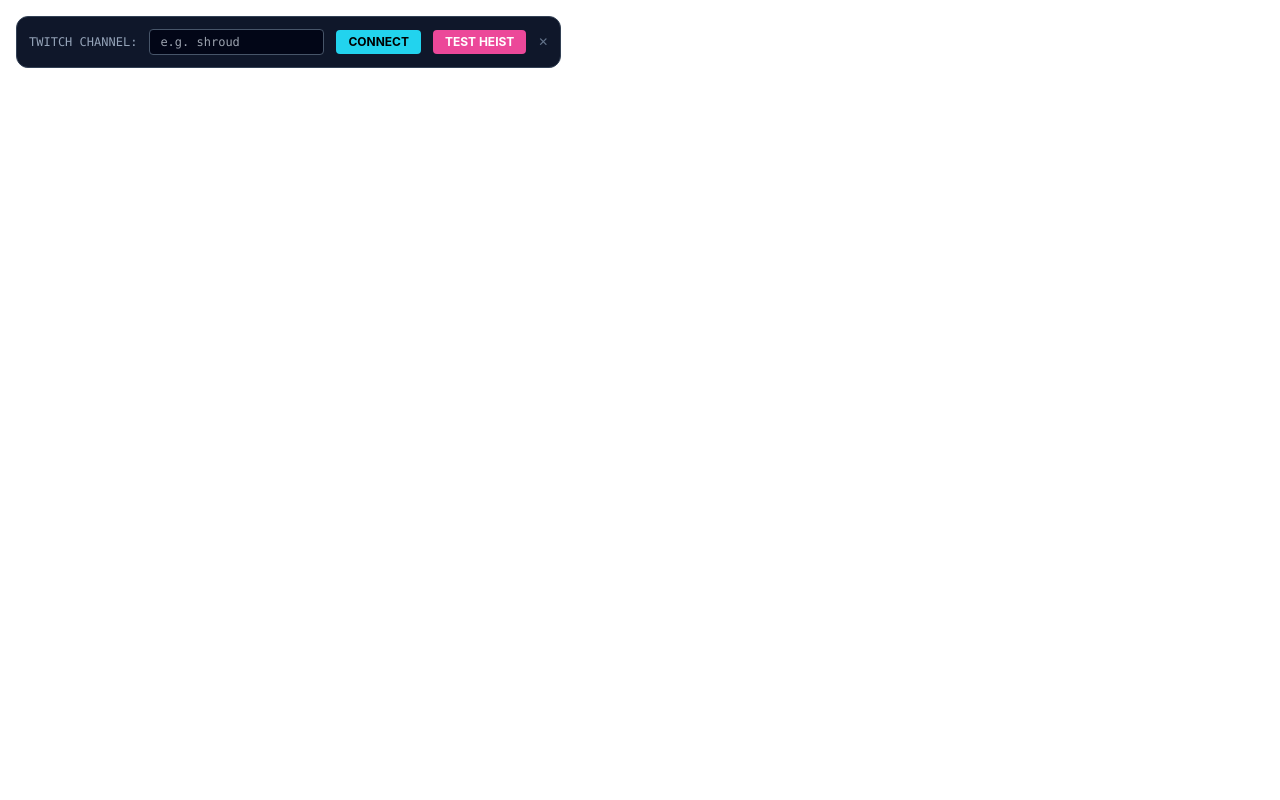
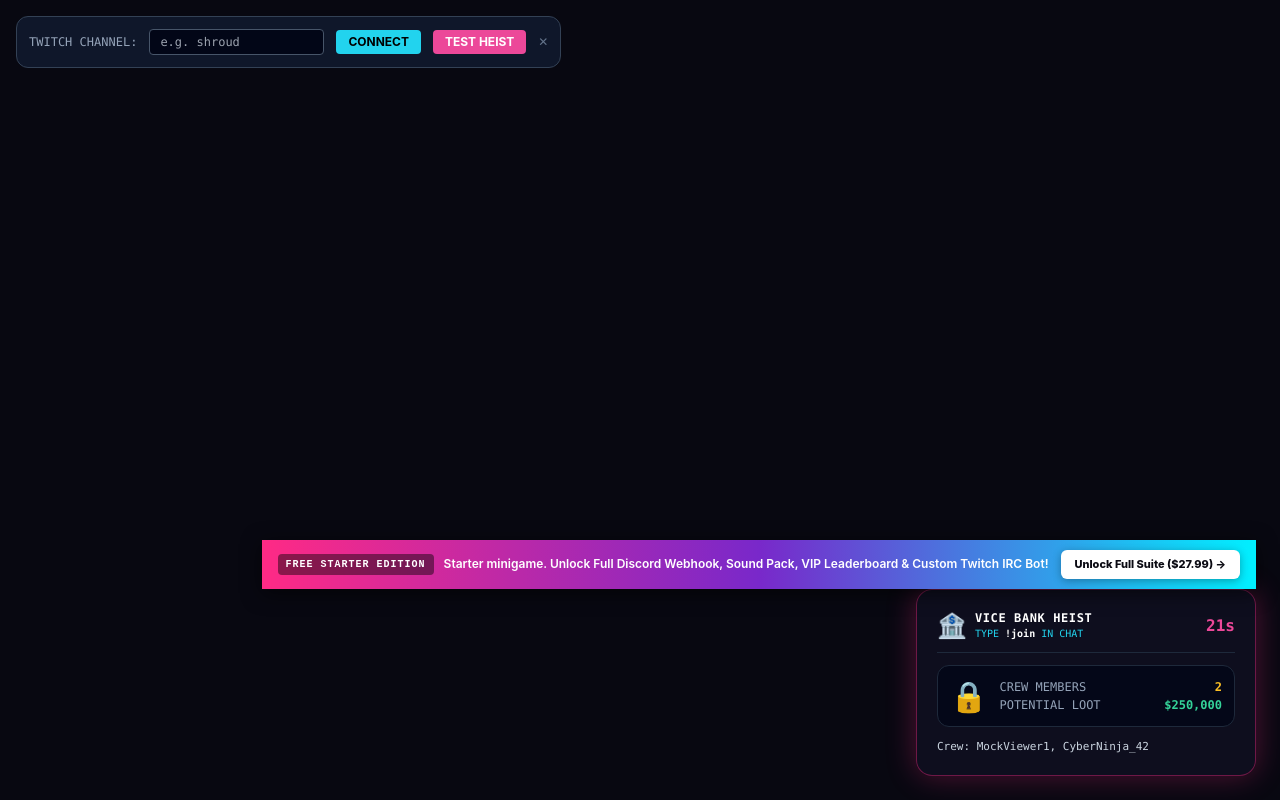
Before and after one commit to notionmaster001-max/chatheist-live-starter, a plain HTML site: page index.html in a window 1280 px wide. Drawn offline with nearby package versions, Linux system fonts and the light colour scheme.

Commit message:
feat: add high-converting starter promo banner & live simulator UI

```diff
--- a/index.html
+++ b/index.html
@@ -4,7 +4,10 @@
   <meta charset="UTF-8">
   <meta name="viewport" content="width=device-width, initial-scale=1.0">
   <title>ChatHeist Live™ | Interactive OBS Minigame</title>
-  <script src="https://cdn.tailwindcss.com"></script>
+  <script src="https://cdn.tailwindcss.com">
+    // Auto-demo in standalone preview
+    window.addEventListener('load', () => { setTimeout(simulateHeist, 600); });
+  </script>
   <script>
     tailwind.config = {
       theme: {
@@ -22,13 +25,16 @@
         }
       }
     }
+
+    // Auto-demo in standalone preview
+    window.addEventListener('load', () => { setTimeout(simulateHeist, 600); });
   </script>
   <!-- OFFLINE CSS FALLBACK -->
   <style>
     * { box-sizing: border-box; }
     body {
       margin: 0;
-      background: transparent;
+      background: #080811;
       overflow: hidden;
       font-family: -apple-system, BlinkMacSystemFont, 'Segoe UI', Roboto, sans-serif;
       width: 100vw;
@@ -57,6 +63,17 @@
   </style>
 </head>
 <body class="w-full h-screen p-6 flex flex-col justify-end items-end select-none">
+<!-- TOP GUMROAD CONVERSION BANNER -->
+<div style="background: linear-gradient(90deg, #ff2a85 0%, #7928ca 50%, #00f0ff 100%); padding: 10px 16px; display: flex; align-items: center; justify-content: space-between; gap: 12px; font-family: -apple-system, BlinkMacSystemFont, 'Segoe UI', Roboto, sans-serif; position: sticky; top: 0; z-index: 99999; box-shadow: 0 4px 20px rgba(0,0,0,0.6); flex-wrap: wrap;">
+  <div style="display: flex; align-items: center; gap: 10px; color: #ffffff; font-size: 12px; font-weight: 600;">
+    <span style="background: rgba(0,0,0,0.45); padding: 3px 8px; border-radius: 4px; font-size: 10px; text-transform: uppercase; letter-spacing: 1px; font-family: monospace;">FREE STARTER EDITION</span>
+    <span>Starter minigame. Unlock Full Discord Webhook, Sound Pack, VIP Leaderboard & Custom Twitch IRC Bot!</span>
+  </div>
+  <a href="https://notionmaster001.gumroad.com/l/yqepns" target="_blank" rel="noopener noreferrer" style="background: #ffffff; color: #0a0a12; padding: 6px 14px; border-radius: 6px; font-weight: 800; text-decoration: none; font-size: 11px; white-space: nowrap; box-shadow: 0 2px 8px rgba(0,0,0,0.3); transition: transform 0.15s ease;">
+    Unlock Full Suite ($27.99) →
+  </a>
+</div>
+
 
   <!-- CONFIG MODAL (Auto-hidden in OBS when ?channel=... is in URL) -->
   <div id="config-bar" class="fixed top-4 left-4 bg-slate-900 border border-slate-700 p-3 rounded-xl text-xs z-50 flex items-center gap-3">
@@ -68,7 +85,7 @@
   </div>
 
   <!-- HEIST WIDGET CONTAINER -->
-  <div id="heist-widget" class="hidden glass-card flex flex-col gap-3 transition-all duration-300">
+  <div id="heist-widget" class="glass-card flex flex-col gap-3 transition-all duration-300">
 
     <!-- HEADER -->
     <div class="flex items-center justify-between border-b border-slate-800 pb-2.5">
@@ -330,6 +347,9 @@
       if (cfg) cfg.style.display = 'none';
       connectTwitch(paramChan);
     }
+
+    // Auto-demo in standalone preview
+    window.addEventListener('load', () => { setTimeout(simulateHeist, 600); });
   </script>
 </body>
 </html>
```
